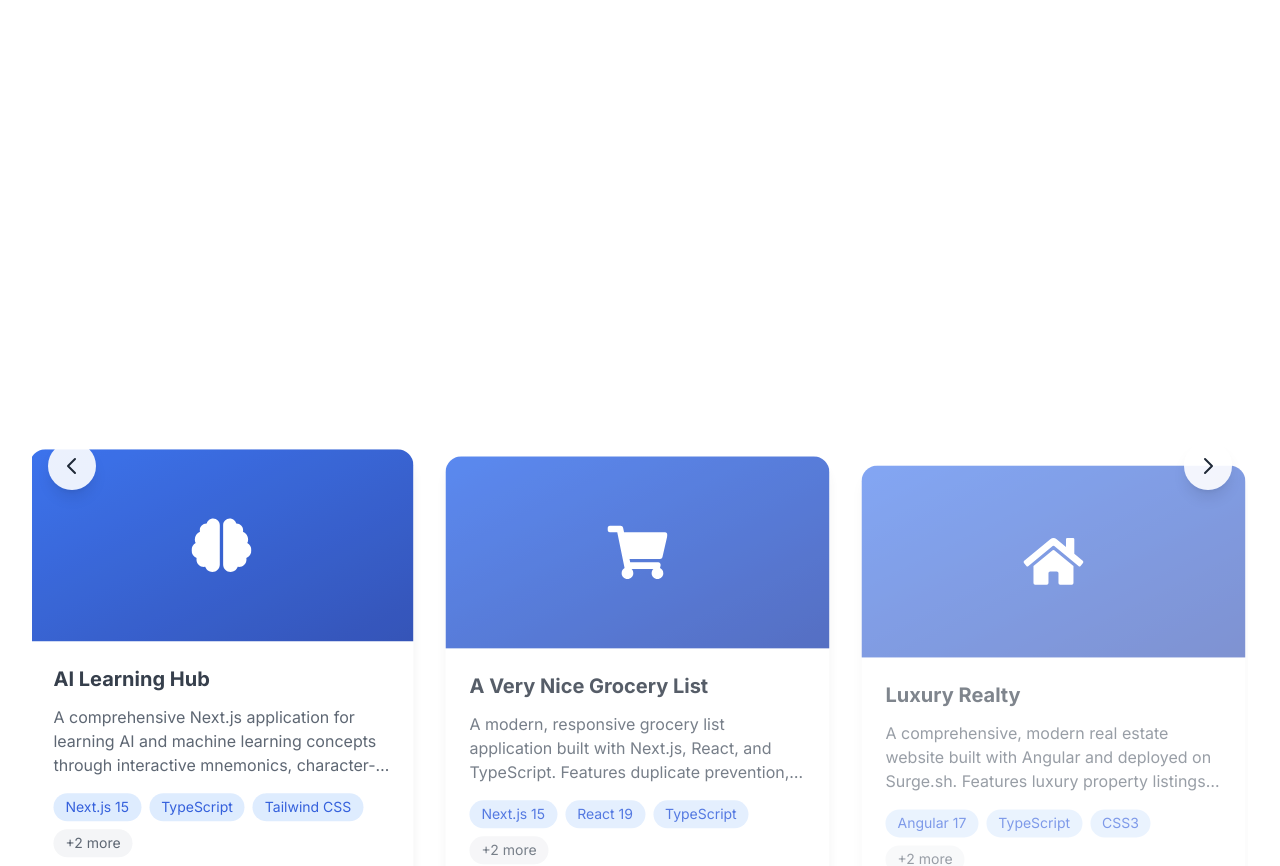
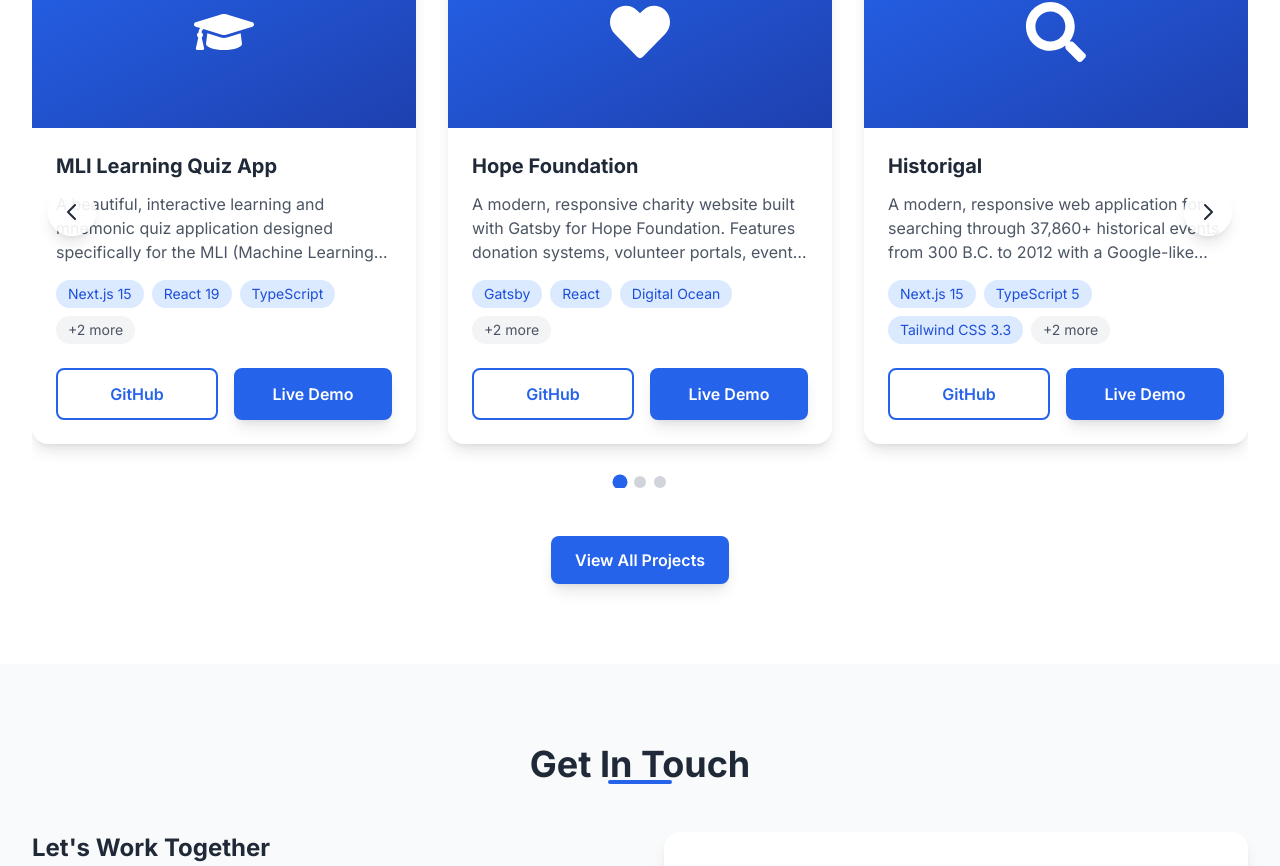
Before and after one commit to davidagustin/davidagustin.github.io, a React (Create React App) app: page / in a window 1280 px wide. Shown: the part 2056-2922 px from the top of the page. Built offline with nearby package versions, Linux system fonts and the light colour scheme; the HTML template or start-up script is replaced by a standard one.

Commit message:
Fix View All Projects button and slow down carousel rotation to 8 seconds

```diff
--- a/src/components/Projects.tsx
+++ b/src/components/Projects.tsx
@@ -6,16 +6,19 @@ import { PROJECTS } from '../utils/constants';
 const Projects: React.FC = () => {
   const [currentIndex, setCurrentIndex] = useState(0);
   const [direction, setDirection] = useState(0);
+  const [showAllProjects, setShowAllProjects] = useState(false);
 
-  // Auto-rotate carousel every 5 seconds
+  // Auto-rotate carousel every 8 seconds (slowed down from 5)
   useEffect(() => {
+    if (!showAllProjects) {
       const interval = setInterval(() => {
         setDirection(1);
         setCurrentIndex((prevIndex) => (prevIndex + 1) % Math.ceil(PROJECTS.length / 3));
-    }, 5000);
+      }, 8000);
 
       return () => clearInterval(interval);
-  }, []);
+    }
+  }, [showAllProjects]);
 
   const nextSlide = () => {
     setDirection(1);
@@ -51,34 +54,7 @@ const Projects: React.FC = () => {
     })
   };
 
-  return (
-    <section id="projects" className="py-20">
-      <div className="container">
-        <motion.div
-          initial={{ opacity: 0, y: 50 }}
-          whileInView={{ opacity: 1, y: 0 }}
-          transition={{ duration: 0.6 }}
-          viewport={{ once: true }}
-        >
-          <h2 className="section-title">Featured Projects</h2>
-
-          {/* Carousel Container */}
-          <div className="relative overflow-hidden">
-            <AnimatePresence initial={false} custom={direction}>
-              <motion.div
-                key={currentIndex}
-                custom={direction}
-                variants={variants}
-                initial="enter"
-                animate="center"
-                exit="exit"
-                transition={{
-                  x: { type: "spring", stiffness: 300, damping: 30 },
-                  opacity: { duration: 0.2 }
-                }}
-                className="flex gap-8 justify-center"
-              >
-                {getCurrentProjects().map((project, index) => (
+  const ProjectCard: React.FC<{ project: any; index: number }> = ({ project, index }) => (
     <motion.div
       key={project.id}
       initial={{ opacity: 0, y: 50 }}
@@ -95,7 +71,7 @@ const Projects: React.FC = () => {
         </h3>
         <p className="text-gray-600 mb-4 line-clamp-3">{project.description}</p>
         <div className="flex flex-wrap gap-2 mb-6">
-                        {project.technologies.slice(0, 3).map((tech) => (
+          {project.technologies.slice(0, 3).map((tech: string) => (
             <span
               key={tech}
               className="px-3 py-1 bg-blue-100 text-blue-700 rounded-full text-sm"
@@ -129,6 +105,39 @@ const Projects: React.FC = () => {
         </div>
       </div>
     </motion.div>
+  );
+
+  return (
+    <section id="projects" className="py-20">
+      <div className="container">
+        <motion.div
+          initial={{ opacity: 0, y: 50 }}
+          whileInView={{ opacity: 1, y: 0 }}
+          transition={{ duration: 0.6 }}
+          viewport={{ once: true }}
+        >
+          <h2 className="section-title">Featured Projects</h2>
+
+          {!showAllProjects ? (
+            <>
+              {/* Carousel Container */}
+              <div className="relative overflow-hidden">
+                <AnimatePresence initial={false} custom={direction}>
+                  <motion.div
+                    key={currentIndex}
+                    custom={direction}
+                    variants={variants}
+                    initial="enter"
+                    animate="center"
+                    exit="exit"
+                    transition={{
+                      x: { type: "spring", stiffness: 300, damping: 30 },
+                      opacity: { duration: 0.2 }
+                    }}
+                    className="flex gap-8 justify-center"
+                  >
+                    {getCurrentProjects().map((project, index) => (
+                      <ProjectCard key={project.id} project={project} index={index} />
                     ))}
                   </motion.div>
                 </AnimatePresence>
@@ -179,14 +188,34 @@ const Projects: React.FC = () => {
                   whileHover={{ scale: 1.05 }}
                   whileTap={{ scale: 0.95 }}
                   className="btn btn-primary"
-              onClick={() => {
-                // You can add functionality to show all projects in a modal or navigate to a full projects page
-                console.log('View all projects');
-              }}
+                  onClick={() => setShowAllProjects(true)}
                 >
                   View All Projects
                 </motion.button>
               </div>
+            </>
+          ) : (
+            <>
+              {/* All Projects Grid */}
+              <div className="grid md:grid-cols-2 lg:grid-cols-3 gap-8">
+                {PROJECTS.map((project, index) => (
+                  <ProjectCard key={project.id} project={project} index={index} />
+                ))}
+              </div>
+
+              {/* Back to Carousel Button */}
+              <div className="text-center mt-12">
+                <motion.button
+                  whileHover={{ scale: 1.05 }}
+                  whileTap={{ scale: 0.95 }}
+                  className="btn btn-secondary"
+                  onClick={() => setShowAllProjects(false)}
+                >
+                  Back to Featured
+                </motion.button>
+              </div>
+            </>
+          )}
         </motion.div>
       </div>
     </section>
```
Lines whose indentation alone changed are shown as unchanged.
